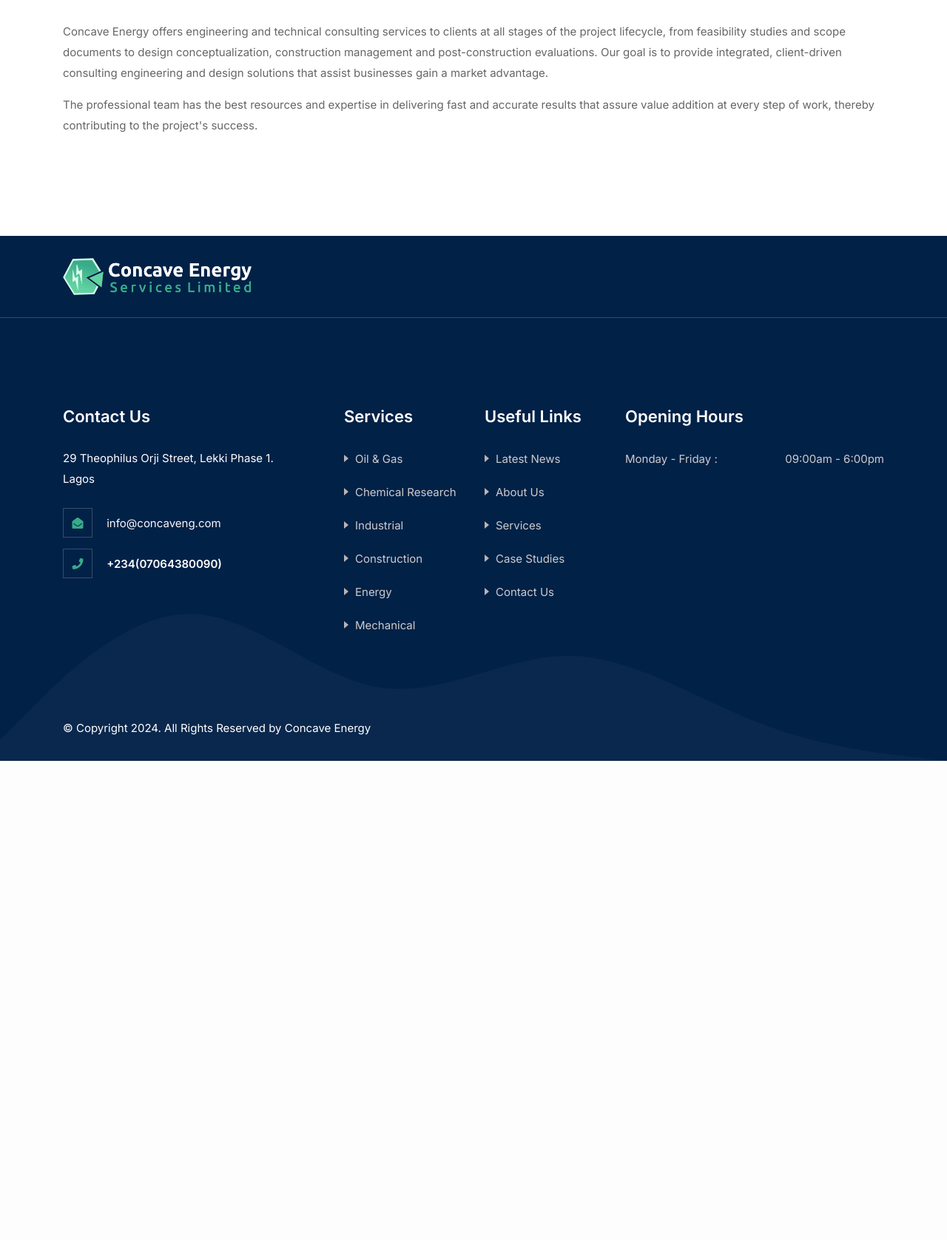
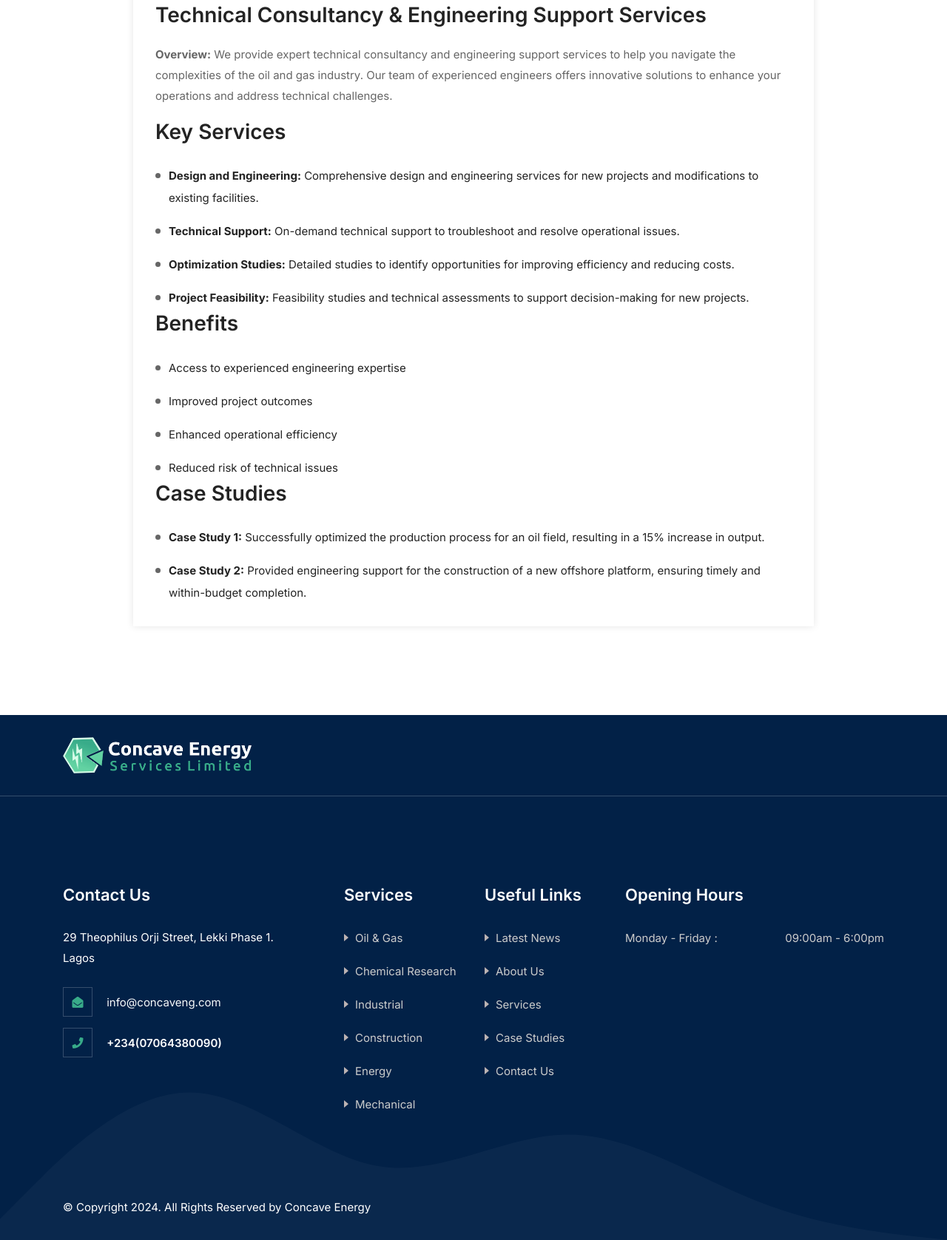
Before and after one commit to Emmzy-Tech/concaveng, a PHP site: page /technical-consultancy.php in a window 1280 px wide. Shown: the part 951-2628 px from the top of the page at 74% size. Before the commit the page ends 1980 px from the top, so only its background shows below. Run offline with PHP 8.4, Linux system fonts and the light colour scheme.

Commit message:
Added Technical Service

```diff
--- a/technical-consultancy.php
+++ b/technical-consultancy.php
@@ -4,7 +4,7 @@ include "assets/includes/header.php";
 
     <!-- Start Breadcrumb
     ============================================= -->
-    <div class="breadcrumb-area gradient-bg bg-cover shadow dark text-light text-center" style="background-image: url(assets/img/p-images/p15_62.png);">
+    <div class="breadcrumb-area gradient-bg bg-cover shadow dark text-light text-center" style="background-image: url(assets/img/serv/serv3.jpg);">
         <div class="container">
             <div class="row">
                 <div class="col-lg-8 offset-lg-2">
@@ -20,30 +20,60 @@ include "assets/includes/header.php";
     </div>
     <!-- End Breadcrumb -->
 
-    <!-- Start Services Details
+
+           <!-- Start Services Details
     ============================================= -->
-    <div class="services-details-area default-padding">
+    <div class="blog-area single full-blog full-blog default-padding">
         <div class="container">
-            <div class="row">
-                <div class="col-lg-12 content">
-                    <h2>Technical Consultancy & Engineering Support Services</h2>
-                    <div class="thumb">
-                        <img src="assets/img/p-images/p15_62.png" alt="Thumb">
+            <div class="blog-items">
+                <div class="row">
+                    <div class="blog-content col-lg-10 offset-lg-1 col-md-12">
+                        <div class="single-item">
+
+                            <div class="blog-item-box">
+                                <div class="item">
+                                    <!-- Start Post Thumb -->
+                                    <div class="thumb" style="background-image: url(assets/img/serv/serv3.jpg); height: 40vh; width: 100%; background-repeat: no-repeat; background-size: cover; background-position: center;">
+                                        <!-- <a href="#"><img src="assets/img/p-images/p19_75.png" alt="Thumb"></a> -->
+                                    </div>
+                                    <!-- Start Post Thumb -->
+
+                                    <div class="info">
+
+                                        <h3>Technical Consultancy & Engineering Support Services</h3>
+                                        <p><strong>Overview:</strong> We provide expert technical consultancy and engineering support services to help you navigate the complexities of the oil and gas industry. Our team of experienced engineers offers innovative solutions to enhance your operations and address technical challenges.</p>
+        <h3>Key Services</h3>
+        <ul>
+            <li><strong>Design and Engineering:</strong> Comprehensive design and engineering services for new projects and modifications to existing facilities.</li>
+            <li><strong>Technical Support:</strong> On-demand technical support to troubleshoot and resolve operational issues.</li>
+            <li><strong>Optimization Studies:</strong> Detailed studies to identify opportunities for improving efficiency and reducing costs.</li>
+            <li><strong>Project Feasibility:</strong> Feasibility studies and technical assessments to support decision-making for new projects.</li>
+        </ul>
+        <h3>Benefits</h3>
+        <ul>
+            <li>Access to experienced engineering expertise</li>
+            <li>Improved project outcomes</li>
+            <li>Enhanced operational efficiency</li>
+            <li>Reduced risk of technical issues</li>
+        </ul>
+        <h3>Case Studies</h3>
+        <ul>
+            <li><strong>Case Study 1:</strong> Successfully optimized the production process for an oil field, resulting in a 15% increase in output.</li>
+            <li><strong>Case Study 2:</strong> Provided engineering support for the construction of a new offshore platform, ensuring timely and within-budget completion.</li>
+        </ul>
+                                    </div>
+                                </div>
+                            </div>
+                        </div>
+
+
                     </div>
-                    <p>
-                    Concave Energy offers engineering and technical consulting services to clients at all stages of the project lifecycle, from feasibility studies and scope documents to design conceptualization, construction management and post-construction evaluations. Our goal is to provide integrated, client-driven consulting engineering and design solutions that assist businesses gain a market advantage.
-                    </p>
-                    <p>
-                    The professional team has the best resources and expertise in delivering fast and accurate results that assure value addition at every step of work, thereby contributing to the project's success.
-                    </p>
-
                 </div>
-
             </div>
         </div>
     </div>
-    <!-- End Services Details -->
 
+    <!-- End  -->
 
     <?php
 include "assets/includes/footer.php";
```
